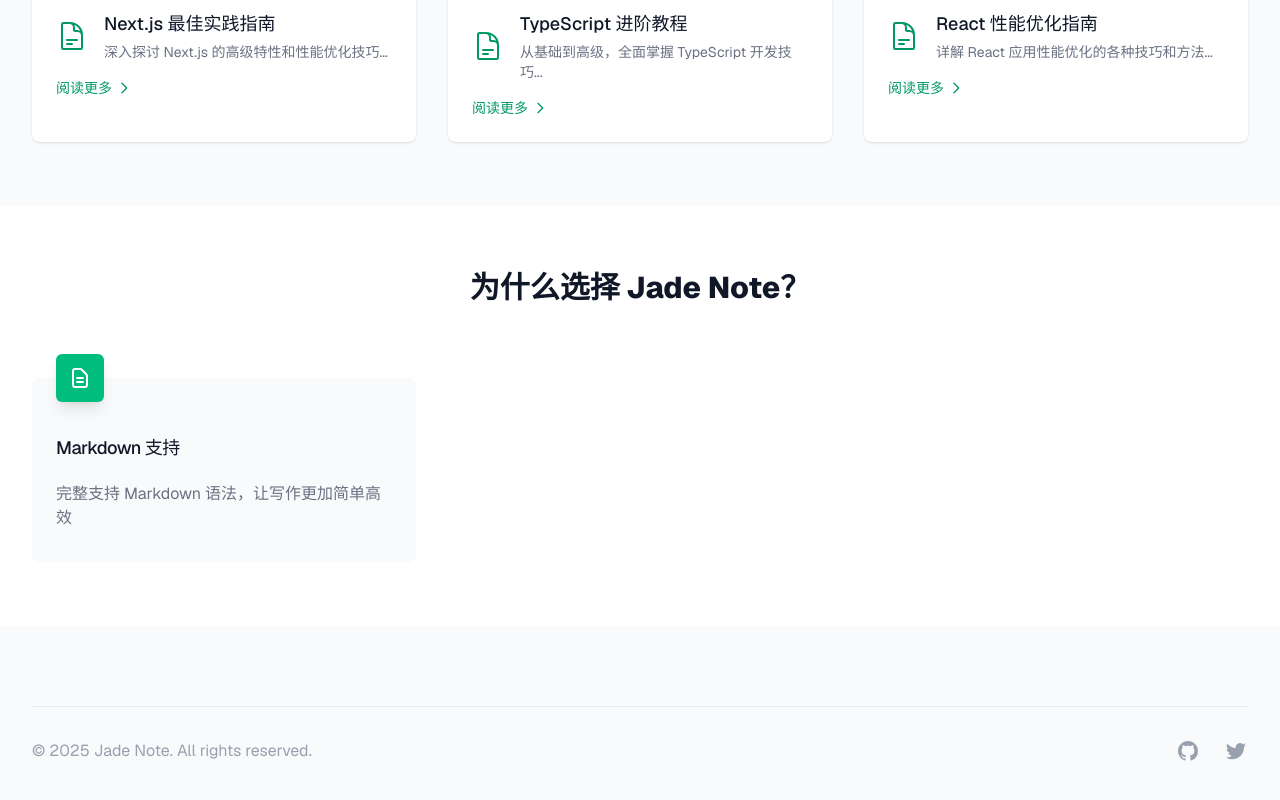
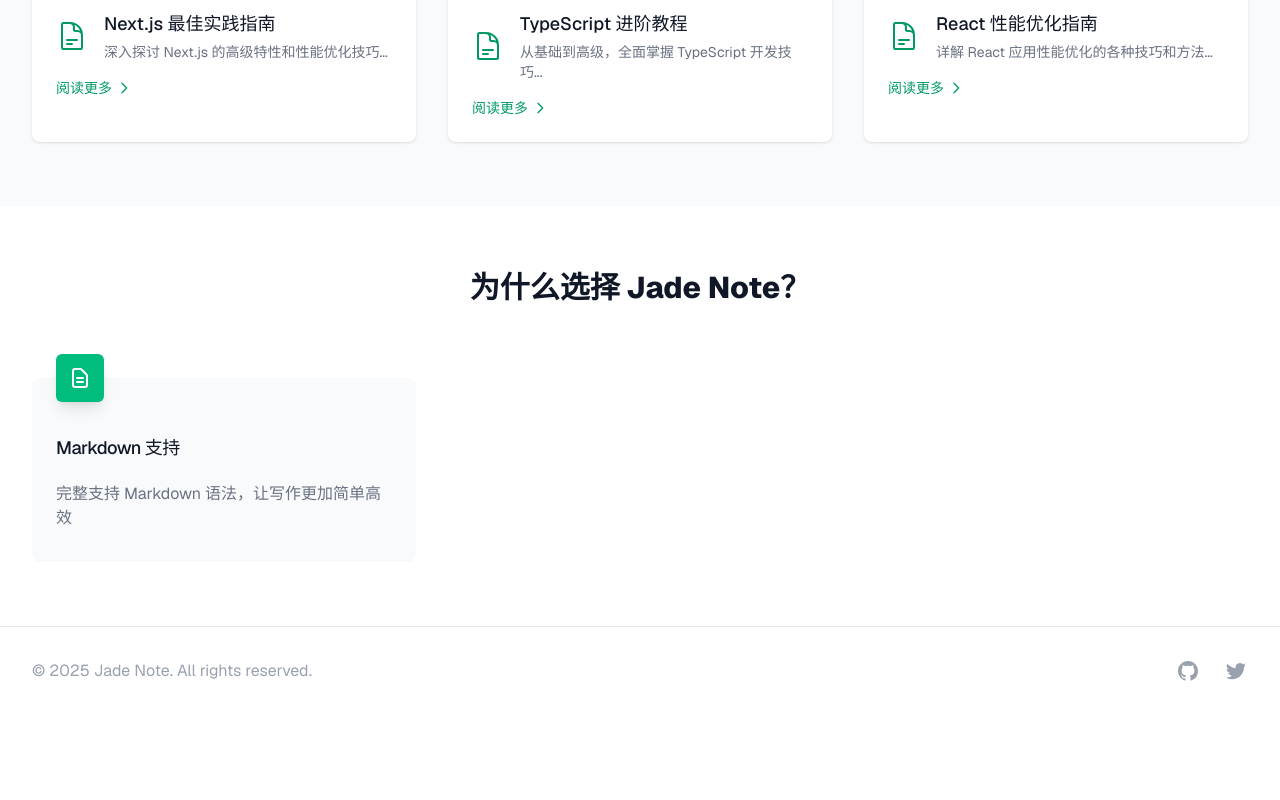
Before and after one commit to GitDzreal93/jade-note, a Next.js app: page / in a window 1280 px wide. Shown: the part 768-1568 px from the top of the page. After the commit the page ends 1483 px from the top, so only its background shows below. Built offline with nearby package versions, Linux system fonts and the light colour scheme; no server answers.

Commit message:
fix：修改底部导航栏的bug

```diff
--- a/src/app/layout.tsx
+++ b/src/app/layout.tsx
@@ -1,8 +1,9 @@
 import type { Metadata } from "next";
 import { Geist } from "next/font/google";
 import "./globals.css";
-import Header from "@/components/layout/Header";
-import Footer from "@/components/layout/Footer";
+import dynamic from 'next/dynamic';
+
+const ClientLayout = dynamic(() => import('@/components/layout/ClientLayout'));
 
 const geist = Geist({
   subsets: ["latin"],
@@ -20,10 +21,8 @@ export default function RootLayout({
 }>) {
   return (
     <html lang="zh">
-      <body className={`${geist.className} bg-gray-50`}>
-        <Header />
-        <main>{children}</main>
-        <Footer />
+      <body className={`${geist.className} min-h-screen bg-gray-50 flex flex-col`}>
+        <ClientLayout>{children}</ClientLayout>
       </body>
     </html>
   );
--- /dev/null
+++ b/src/components/layout/ClientLayout.tsx
@@ -0,0 +1,21 @@
+'use client';
+
+import dynamic from 'next/dynamic';
+
+const Header = dynamic(() => import('@/components/layout/Header'));
+
+const Footer = dynamic(() => import('@/components/layout/Footer'));
+
+export default function ClientLayout({
+  children
+}: {
+  children: React.ReactNode;
+}) {
+  return (
+    <>
+      <Header />
+      <main className="flex-1">{children}</main>
+      <Footer />
+    </>
+  );
+}
--- a/src/components/layout/Footer.tsx
+++ b/src/components/layout/Footer.tsx
@@ -1,25 +1,37 @@
 export default function Footer() {
   return (
-    <footer className="bg-gray-50">
-      <div className="max-w-7xl mx-auto py-12 px-4 sm:px-6 lg:px-8">
-        <div className="mt-8 border-t border-gray-200 pt-8 md:flex md:items-center md:justify-between">
-          <div className="flex space-x-6 md:order-2">
-            <a href="https://github.com" className="text-gray-400 hover:text-gray-500">
+    <footer className="mt-auto bg-white border-t border-gray-200">
+      <div className="max-w-7xl mx-auto py-8 px-4 sm:px-6 lg:px-8">
+        <div className="md:flex md:items-center md:justify-between">
+          <div className="flex justify-center space-x-6 md:order-2">
+            <a
+              href="https://github.com"
+              target="_blank"
+              rel="noopener noreferrer"
+              className="text-gray-400 hover:text-gray-500 transition-colors duration-200"
+            >
               <span className="sr-only">GitHub</span>
               <svg className="h-6 w-6" fill="currentColor" viewBox="0 0 24 24">
                 <path fillRule="evenodd" d="M12 2C6.477 2 2 6.484 2 12.017c0 4.425 2.865 8.18 6.839 9.504.5.092.682-.217.682-.483 0-.237-.008-.868-.013-1.703-2.782.605-3.369-1.343-3.369-1.343-.454-1.158-1.11-1.466-1.11-1.466-.908-.62.069-.608.069-.608 1.003.07 1.531 1.032 1.531 1.032.892 1.53 2.341 1.088 2.91.832.092-.647.35-1.088.636-1.338-2.22-.253-4.555-1.113-4.555-4.951 0-1.093.39-1.988 1.029-2.688-.103-.253-.446-1.272.098-2.65 0 0 .84-.27 2.75 1.026A9.564 9.564 0 0112 6.844c.85.004 1.705.115 2.504.337 1.909-1.296 2.747-1.027 2.747-1.027.546 1.379.202 2.398.1 2.651.64.7 1.028 1.595 1.028 2.688 0 3.848-2.339 4.695-4.566 4.943.359.309.678.92.678 1.855 0 1.338-.012 2.419-.012 2.747 0 .268.18.58.688.482A10.019 10.019 0 0022 12.017C22 6.484 17.522 2 12 2z" clipRule="evenodd" />
               </svg>
             </a>
-            <a href="https://twitter.com" className="text-gray-400 hover:text-gray-500">
+            <a
+              href="https://twitter.com"
+              target="_blank"
+              rel="noopener noreferrer"
+              className="text-gray-400 hover:text-gray-500 transition-colors duration-200"
+            >
               <span className="sr-only">Twitter</span>
               <svg className="h-6 w-6" fill="currentColor" viewBox="0 0 24 24">
                 <path d="M8.29 20.251c7.547 0 11.675-6.253 11.675-11.675 0-.178 0-.355-.012-.53A8.348 8.348 0 0022 5.92a8.19 8.19 0 01-2.357.646 4.118 4.118 0 001.804-2.27 8.224 8.224 0 01-2.605.996 4.107 4.107 0 00-6.993 3.743 11.65 11.65 0 01-8.457-4.287 4.106 4.106 0 001.27 5.477A4.072 4.072 0 012.8 9.713v.052a4.105 4.105 0 003.292 4.022 4.095 4.095 0 01-1.853.07 4.108 4.108 0 003.834 2.85A8.233 8.233 0 012 18.407a11.616 11.616 0 006.29 1.84" />
               </svg>
             </a>
           </div>
-          <p className="mt-8 text-base text-gray-400 md:mt-0 md:order-1">
-            &copy; {new Date().getFullYear()} Jade Note. All rights reserved.
-          </p>
+          <div className="mt-8 md:mt-0 md:order-1 text-center md:text-left">
+            <p className="text-base text-gray-400">
+              &copy; {new Date().getFullYear()} Jade Note. All rights reserved.
+            </p>
+          </div>
         </div>
       </div>
     </footer>
```
